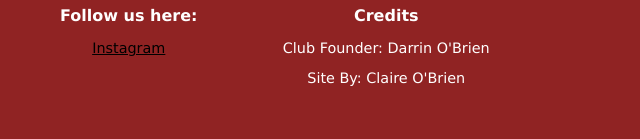
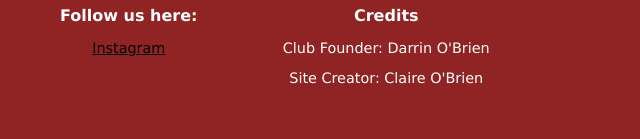
Before and after one commit to ClaireO-Brien/Application-Engineering-Club, a plain HTML site: page events.html in a window 1280 px wide. Shown: the part 1895-2034 px from the top of the page, 640-1280 px from the left. Drawn offline with Linux system fonts and the light colour scheme.

Commit message:
Update events.html

```diff
--- a/events.html
+++ b/events.html
@@ -96,7 +96,7 @@
       <div class = "footer-col">
         <h3>Credits</h3>
         <p>Club Founder: Darrin O'Brien</p>
-        <p>Site By: Claire O'Brien</p>
+        <p>Site Creator: Claire O'Brien</p>
       </div>
     </div>
   </footer>
```
